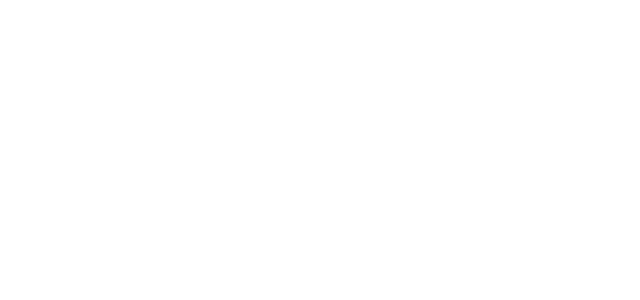
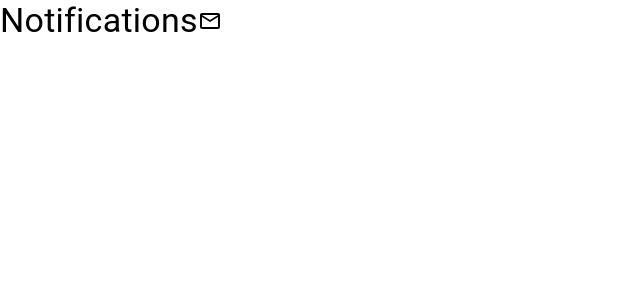
Before and after one commit to jhunel18/ojtconnect-com, a React (Vite) app: page /notif in a window 1280 px wide. Before the commit this address had no page. Shown: the top 300 px of the page, without its empty margins (0-640 px from the left). Built offline with nearby package versions, Linux system fonts and the light colour scheme.

Commit message:
Notification and Message

```diff
--- a/src/pages/Login.jsx
+++ b/src/pages/Login.jsx
@@ -7,6 +7,8 @@
 import LandingPage from './LandingPage'
 import CalendarComp from '../components/CalendarComp'
 import SchedulesComp from '../components/SchedulesComp'
+import MessageNotifTopComp from '../shared/components/MessageNotifTopComp'
+import EmailOutlinedIcon from '@mui/icons-material/EmailOutlined';
 
 const Login = () => {
   return (<>
@@ -15,6 +17,7 @@
             <Route path='' element={<LandingPage />} />
             <Route path='/calendar' element={<CalendarComp />} />
             <Route path='/schedules' element={<SchedulesComp />} />
+            <Route path='/notif' element={<MessageNotifTopComp name={"Notifications"} icon={<EmailOutlinedIcon />} />} />
             <Route path='/login' element={<HomePage />} />
             <Route path='/signup' element={<HomePage />} />
             <Route path='/discover' element={<DiscoverComp />} />
--- /dev/null
+++ b/src/shared/components/MessageNotifTopComp.jsx
@@ -0,0 +1,18 @@
+import React from 'react'
+import { Box, Typography, Button } from '@mui/material'
+
+const MessageNotifTopComp = ({name, icon, allClick, unreadClick}) => {
+  return (
+    <>
+        <Box display={"flex"} justifyContent={"flex-start"} alignItems={"center"}>
+            <Typography variant="h4">{name}</Typography>
+            {icon}
+        </Box>
+        <Box display={"flex"} justifyContent={"flex-start"} alignItems={"center"}>
+
+        </Box>
+    </>
+  )
+}
+
+export default MessageNotifTopComp
```
Also changed, not shown: src/components/NotificationComp.jsx (added).
